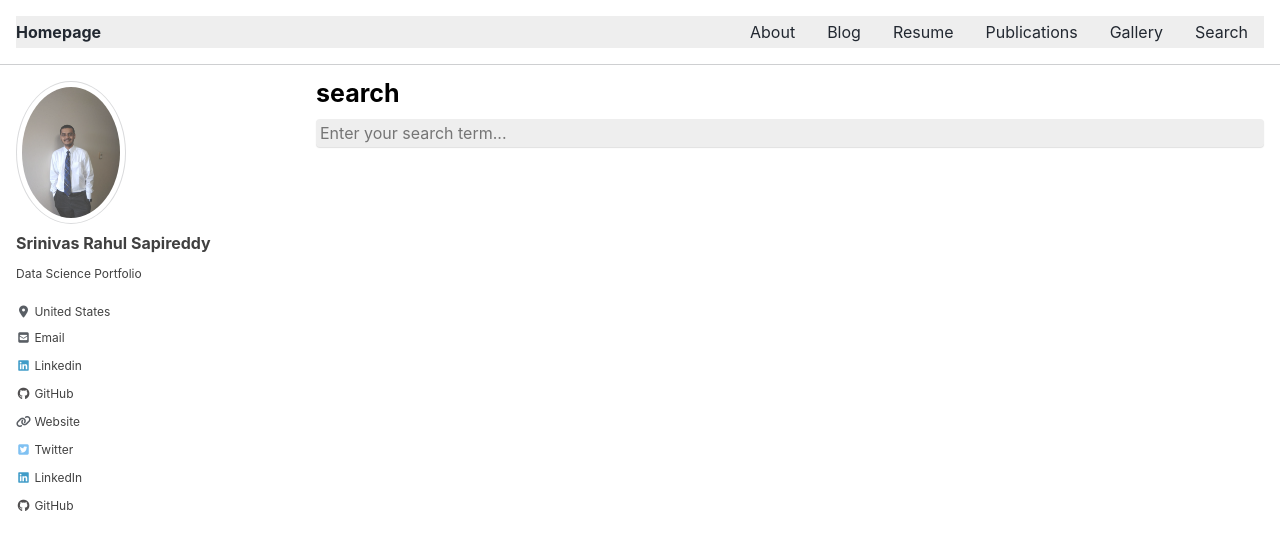
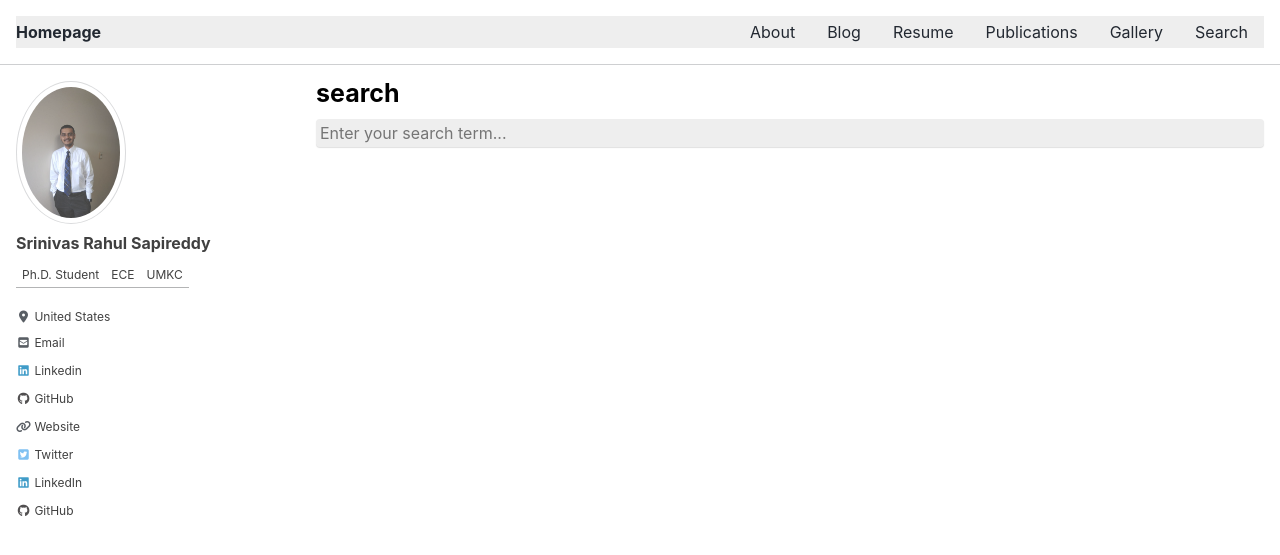
Before and after one commit to srsapireddy/srsapireddy.github.io, a Jekyll site: the page built from _pages/search.md, in a window 1280 px wide and 900 px high. Shown: the top 555 px of the window. Built offline with Jekyll 4.4.1, drawn with Linux system fonts in a browser that asks for light colours; cached includes are drawn as plain includes; nearby versions of some CDN libraries.

Commit message:
Update _config.yml

```diff
--- a/_config.yml
+++ b/_config.yml
@@ -109,7 +109,7 @@ analytics:
 author:
   name             : "Srinivas Rahul Sapireddy"
   avatar           : "/images/image.jpeg" # path of avatar image, e.g. "/assets/images/bio-photo.jpg"
-  bio              : "Data Science Portfolio"
+  bio              : "Ph.D. Student | ECE | UMKC"
   location         : "United States"
   email            :
   github           : "srsapireddy"
@@ -117,7 +117,7 @@ author:
   links:
     - label: "Email"
       icon: "fas fa-fw fa-envelope-square"
-      url: mailto:sapireddyrahul@gmail.com
+      url: mailto:sapireddysrinivas2020@gmail.com
     - label: "Linkedin"
       icon: "fab fa-fw fa-linkedin"
       url: "https://www.linkedin.com/in/srsapireddy2020/"
```
